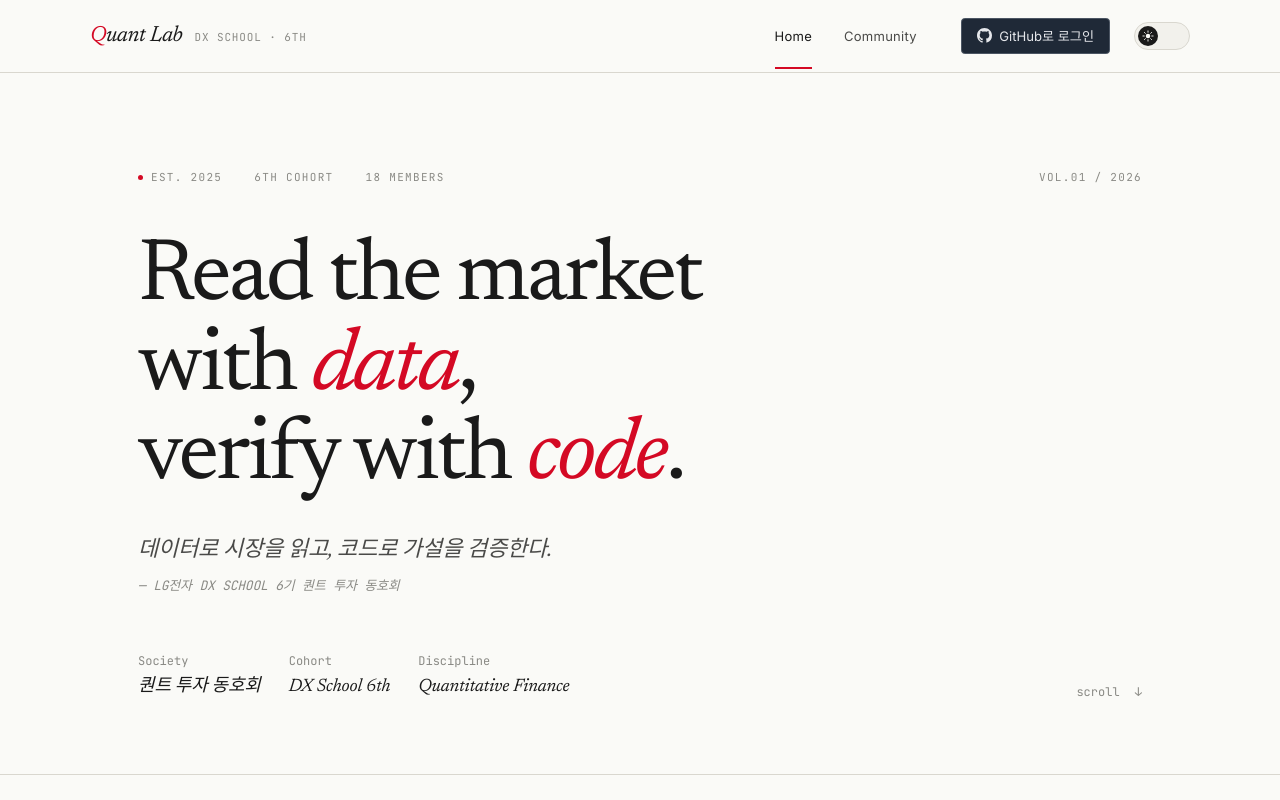
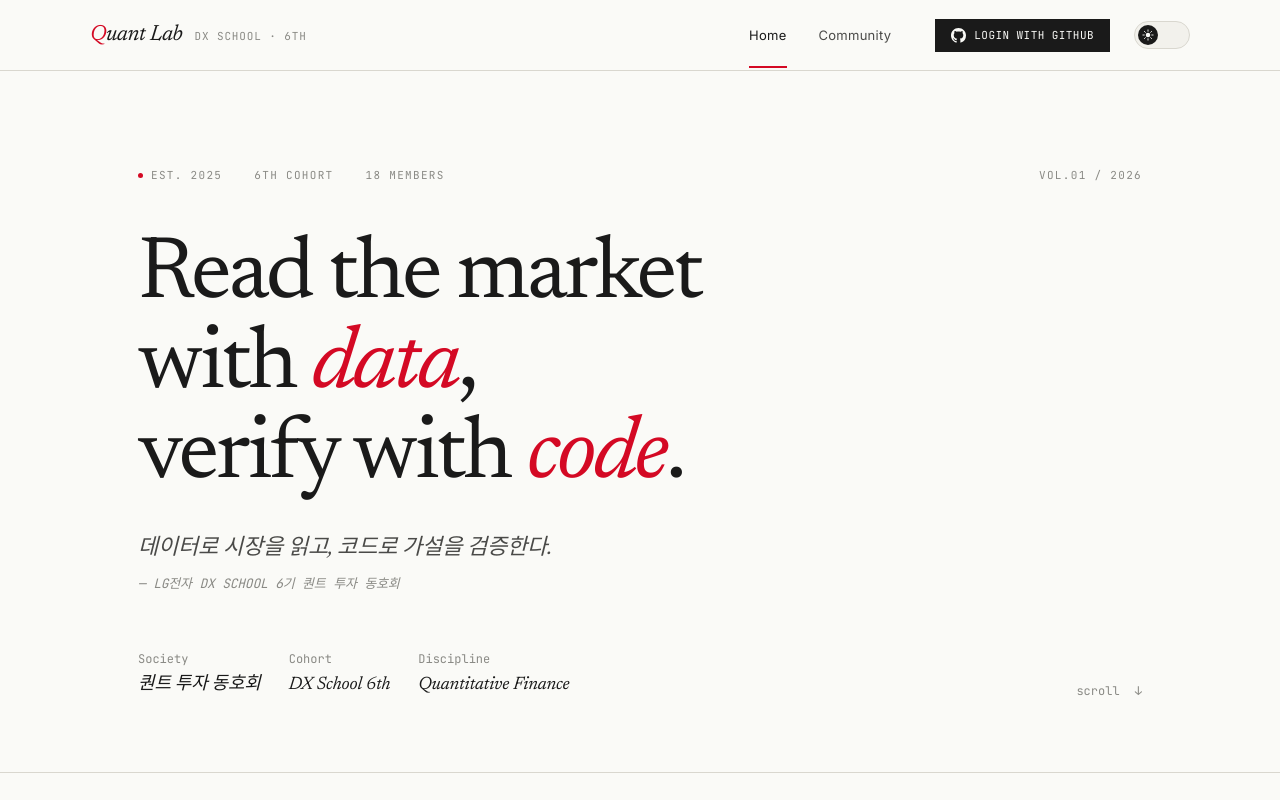
Before and after one commit to ianman99/quant-web, a React (Vite) app: page / in a window 1280 px wide. Shown: the top 800 px of the page. Built offline with nearby package versions, Linux system fonts and the light colour scheme; no server answers.

Commit message:
fix: adjust nickname color for visibility and theme consistency

```diff
--- a/src/components/auth/AuthButton.tsx
+++ b/src/components/auth/AuthButton.tsx
@@ -10,17 +10,27 @@ export function AuthButton() {
           <img
             src={user.user_metadata.avatar_url}
             alt="avatar"
-            className="w-8 h-8 rounded-full border border-gray-600"
+            className="w-8 h-8 rounded-full"
+            style={{ border: '1px solid var(--rule)' }}
           />
         )}
-        <span className="text-sm text-gray-300 hidden sm:block">
+        <span className="mono sm:block" style={{ fontSize: '13px', color: 'var(--ink-2)', display: 'none' }}>
           {user.user_metadata?.user_name ?? user.email}
         </span>
         <button
           onClick={signOut}
-          className="text-sm text-gray-400 hover:text-gray-200 border border-gray-600 rounded px-3 py-1 transition-colors"
+          className="mono"
+          style={{
+            fontSize: '11px',
+            color: 'var(--ink-3)',
+            border: '1px solid var(--rule)',
+            background: 'none',
+            padding: '4px 12px',
+            cursor: 'pointer',
+            letterSpacing: '0.04em'
+          }}
         >
-          로그아웃
+          LOGOUT
         </button>
       </div>
     )
@@ -29,12 +39,24 @@ export function AuthButton() {
   return (
     <button
       onClick={signIn}
-      className="flex items-center gap-2 bg-gray-800 hover:bg-gray-700 border border-gray-600 text-gray-200 text-sm rounded px-4 py-2 transition-colors"
+      className="mono"
+      style={{
+        display: 'flex',
+        alignItems: 'center',
+        gap: '8px',
+        background: 'var(--ink)',
+        color: 'var(--paper)',
+        border: 'none',
+        fontSize: '11px',
+        padding: '8px 16px',
+        cursor: 'pointer',
+        letterSpacing: '0.04em'
+      }}
     >
       <svg className="w-4 h-4" viewBox="0 0 16 16" fill="currentColor">
         <path d="M8 0C3.58 0 0 3.58 0 8c0 3.54 2.29 6.53 5.47 7.59.4.07.55-.17.55-.38 0-.19-.01-.82-.01-1.49-2.01.37-2.53-.49-2.69-.94-.09-.23-.48-.94-.82-1.13-.28-.15-.68-.52-.01-.53.63-.01 1.08.58 1.23.82.72 1.21 1.87.87 2.33.66.07-.52.28-.87.51-1.07-1.78-.2-3.64-.89-3.64-3.95 0-.87.31-1.59.82-2.15-.08-.2-.36-1.02.08-2.12 0 0 .67-.21 2.2.82.64-.18 1.32-.27 2-.27.68 0 1.36.09 2 .27 1.53-1.04 2.2-.82 2.2-.82.44 1.1.16 1.92.08 2.12.51.56.82 1.27.82 2.15 0 3.07-1.87 3.75-3.65 3.95.29.25.54.73.54 1.48 0 1.07-.01 1.93-.01 2.2 0 .21.15.46.55.38A8.013 8.013 0 0016 8c0-4.42-3.58-8-8-8z" />
       </svg>
-      GitHub로 로그인
+      LOGIN WITH GITHUB
     </button>
   )
 }
```
